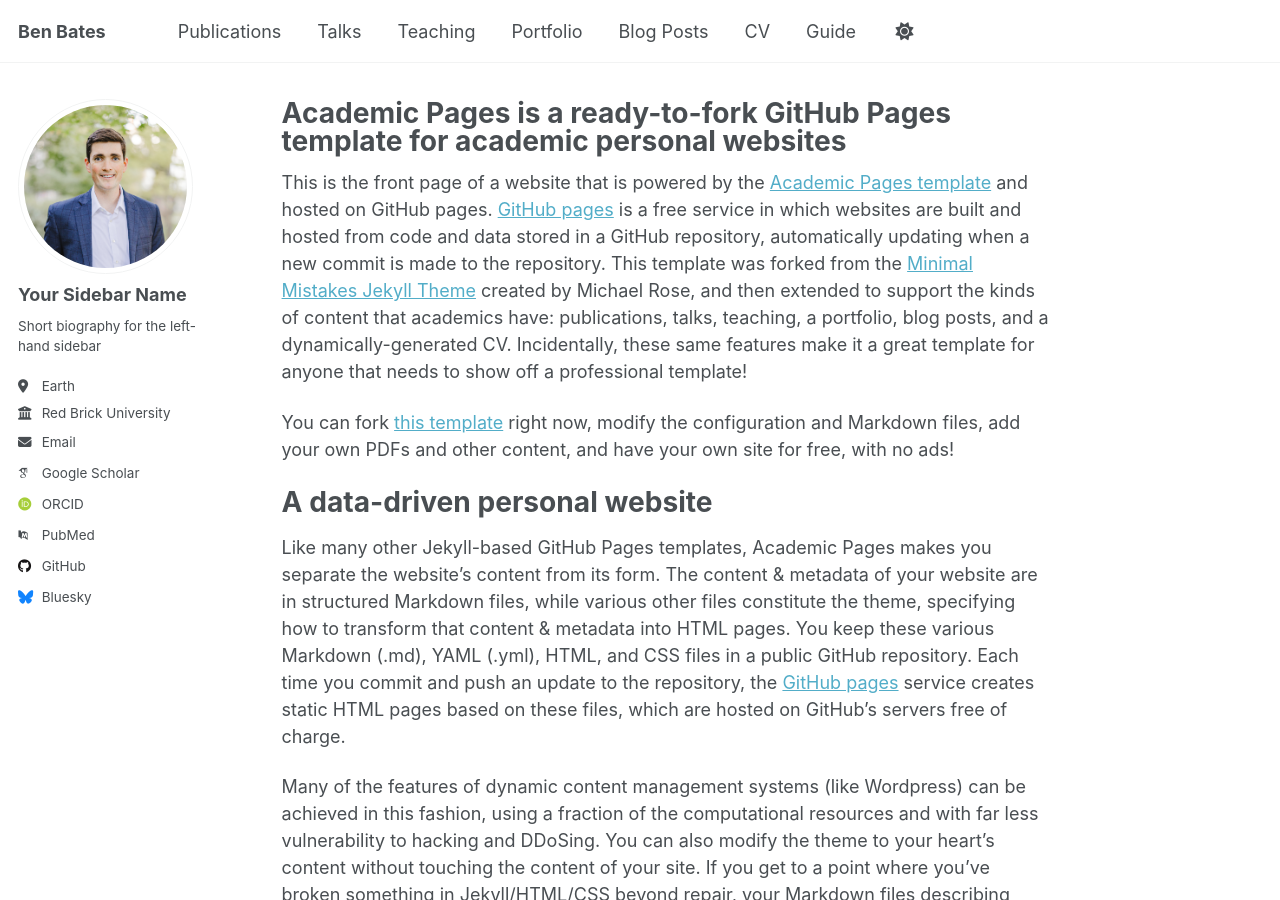
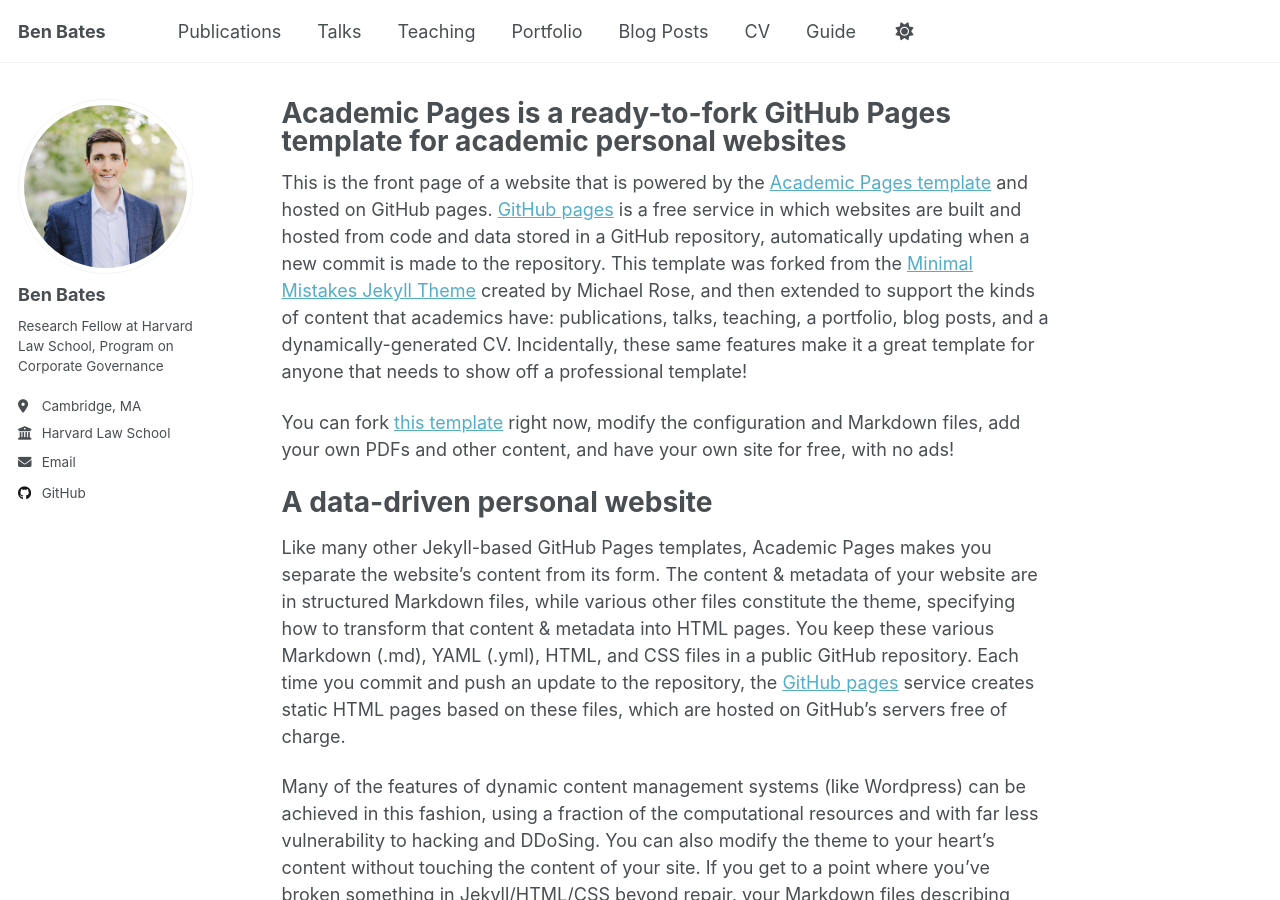
Before and after one commit to ben-bates/ben-bates.github.io, a Jekyll site: the page built from _pages/about.md, in a window 1280 px wide and 900 px high. Built offline with Jekyll 4.4.1, drawn with Linux system fonts in a browser that asks for light colours; some web fonts are replaced; a script that is not in the unit is left out.

Commit message:
Update _config.yml

```diff
--- a/_config.yml
+++ b/_config.yml
@@ -23,23 +23,23 @@ repository               : "ben-bates.github.io"
 author:
   # Biographic information
   avatar           : "profile.png"
-  name             : "Your Sidebar Name"
+  name             : "Ben Bates"
   pronouns         : # example: "she/her"
-  bio              : "Short biography for the left-hand sidebar"
-  location         : "Earth"
-  employer         : "Red Brick University"
+  bio              : "Research Fellow at Harvard Law School, Program on Corporate Governance"
+  location         : "Cambridge, MA"
+  employer         : "Harvard Law School"
   uri              : # URL
-  email            : "none@example.org"
+  email            : "bbates [at] law.harvard.edu"
 
   # Academic websites
   academia         : # URL
   arxiv            : # URL - Update with the correct link to your profile
-  googlescholar    : "https://scholar.google.com/citations?user=PS_CX0AAAAAJ"
+  googlescholar    : # URL
   inspire-hep      : # URL
   impactstory      : # URL
-  orcid            : "http://orcid.org/yourorcidurl"
+  orcid            : # URL
   semantic         : # URL
-  pubmed           : "https://www.ncbi.nlm.nih.gov/pubmed/?term=john+snow"
+  pubmed           : # URL
   researchgate     : # URL
   scopus           : # URL
 
@@ -47,13 +47,13 @@ author:
   bitbucket        : # Username - Update with your username on the site
   codepen          : # Username
   dribbble         : # Username
-  github           : "academicpages"
+  github           : "ben-bates"
   kaggle           : # Username
   stackoverflow    : # User number or user number and name (i.e., use "1" or "1/jeff-atwood")
 
   # Social media
   artstation       : # Username
-  bluesky          : "bsky.app" # Replace this with you Bluesky username
+  bluesky          : # Replace this with you Bluesky username
   facebook         : # Username
   flickr           : # Username
   foursquare       : # Username
@@ -134,7 +134,7 @@ yandex_site_verification :
 
 # Social Sharing
 twitter:
-  username               : &twitter
+  username               :  # &twitter
 facebook:
   username               :
   app_id                 :
```
